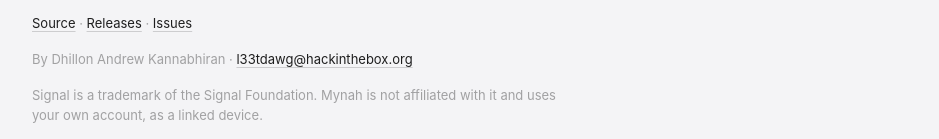
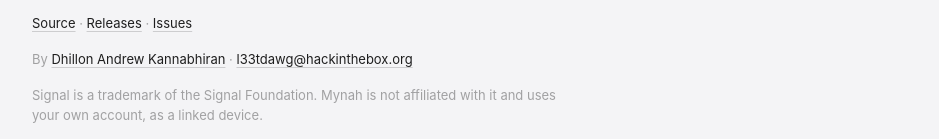
Before and after one commit to l33tdawg/mynah, a plain HTML site: page docs/index.html in a window 1280 px wide. Shown: the part 11801-11940 px from the top of the page, without its empty margins (168-1107 px from the left). Drawn offline with Linux system fonts and the light colour scheme; no server answers.

Commit message:
Put a name behind the name in the footer
The byline was text. It links to github.com/l33tdawg now, so somebody who
wants to know who made this has somewhere to go that is not an email
address.

```diff
--- a/docs/index.html
+++ b/docs/index.html
@@ -1086,7 +1086,7 @@ footer p { max-width: 34rem; }
     <a href="https://github.com/l33tdawg/mynah/issues">Issues</a>
   </p>
   <p>
-    By Dhillon Andrew Kannabhiran &middot;
+    By <a href="https://github.com/l33tdawg">Dhillon Andrew Kannabhiran</a> &middot;
     <a href="mailto:l33tdawg@hackinthebox.org">l33tdawg@hackinthebox.org</a>
   </p>
   <p class="faint">
```
